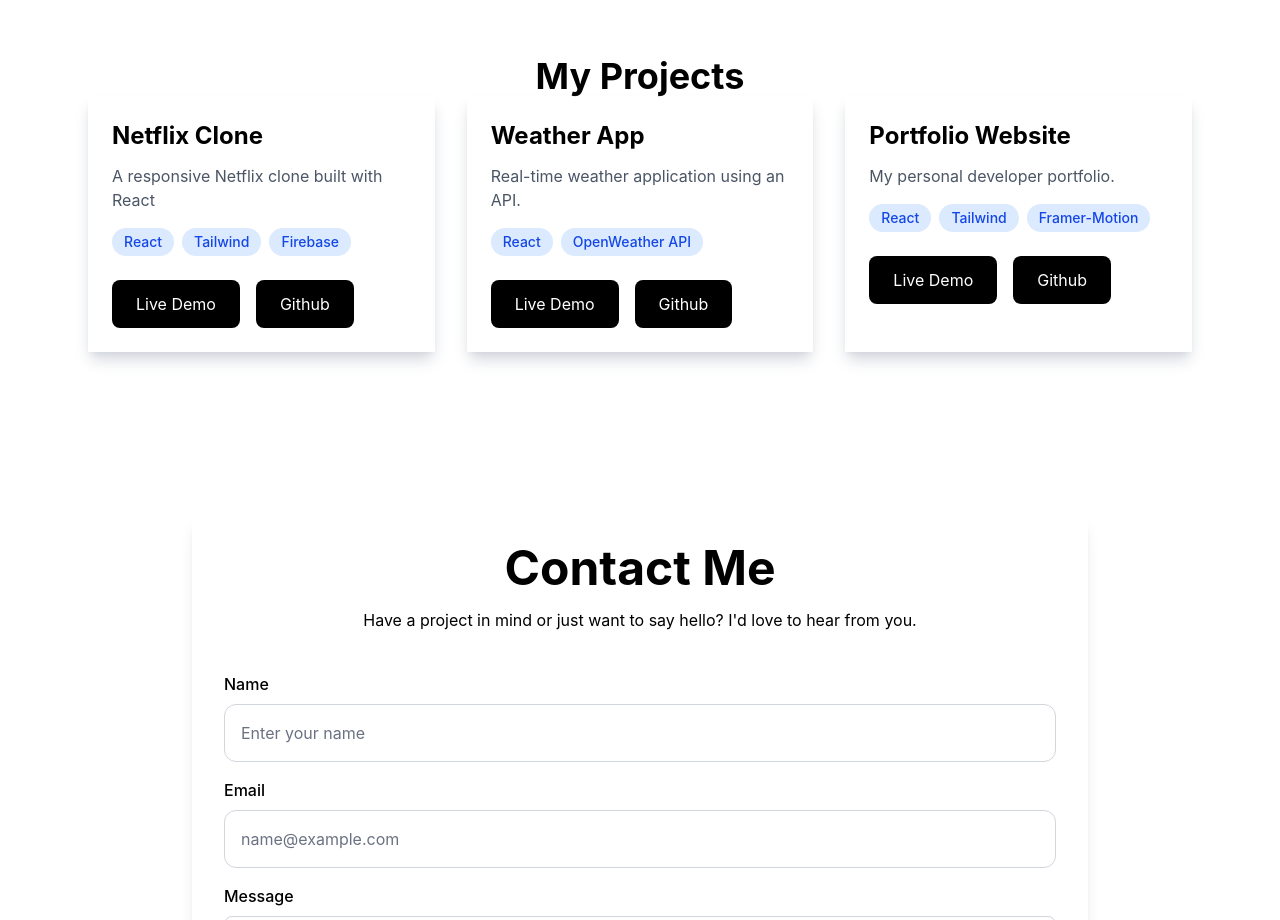
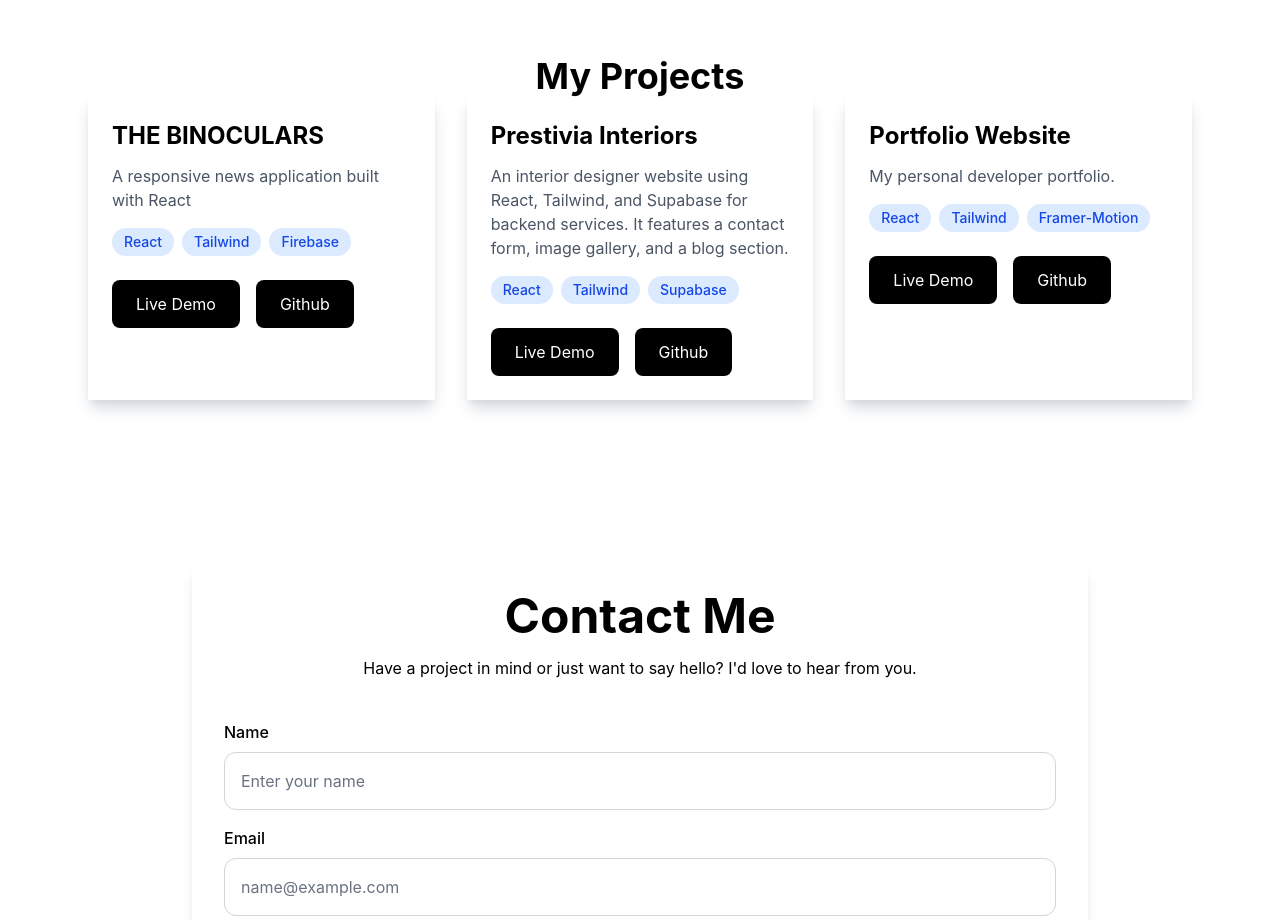
Before and after one commit to okanu27/okanu-thankgod, a React (Vite) app: page / in a window 1280 px wide. Shown: the part 1600-2520 px from the top of the page. Built offline with nearby package versions, Linux system fonts and the light colour scheme.

Commit message:
Updated the projects field with the most recent projects.

```diff
--- a/src/data/projects.js
+++ b/src/data/projects.js
@@ -2,19 +2,19 @@
 const projects = [
     {
         id: 1,
-        title: "Netflix Clone",
-        description: "A responsive Netflix clone built with React",
+        title: "THE BINOCULARS",
+        description: "A responsive news application built with React",
         tech: ["React", "Tailwind", "Firebase",],
-        liveDemo: "https://livedemo.com",
+        liveDemo: "https://the-binoculars.vercel.app",
         github: "https://github.com/okanu27"
 
     },
     {
         id: 2,
-        title: "Weather App",
-        description:  "Real-time weather application using an API.",
-        tech: ["React", "OpenWeather API"],
-        liveDemo: "https://livedemo.com",
+        title: "Prestivia Interiors",
+        description:  "An interior designer website using React, Tailwind, and Supabase for backend services. It features a contact form, image gallery, and a blog section.",
+        tech: ["React", "Tailwind", "Supabase"],
+        liveDemo: "https://7tm03pb5-5173.uks1.devtunnels.ms",
         github: "https://github.com/okanu27"
     },
     {
@@ -22,7 +22,7 @@ const projects = [
         title: "Portfolio Website",
         description: "My personal developer portfolio.",
         tech: ["React", "Tailwind", "Framer-Motion"],
-        liveDemo: "https://livedemo.com",
+        liveDemo: "https://portfolio-v1-ten-eta.vercel.app",
         github: "https://github.com/okanu27/portfolio-v1"
     },
 ];
```
